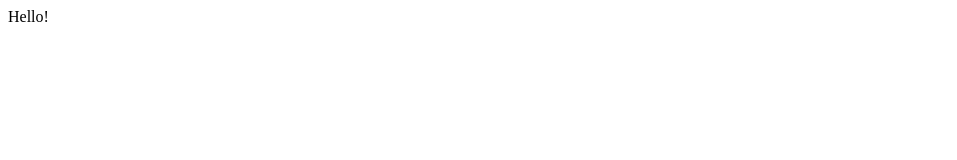
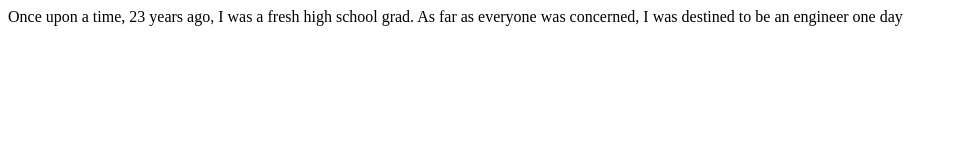
Before and after one commit to Sharion2023/js-assignment-4-html-me-something-Sharion2023, a website: page index.html in a window 1280 px wide. Shown: the whole page, without its empty margins (0-957 px from the left). Drawn offline with Linux system fonts and the light colour scheme.

Commit message:
"First attempt at edit"

```diff
--- a/index.html
+++ b/index.html
@@ -3,6 +3,6 @@
    <head>
    </head>
    <body>
-      <!-- Write your HTML in this file! --> Hello!
+      Once upon a time, 23 years ago, I was a fresh high school grad. As far as everyone was concerned, I was destined to be an engineer one day
    </body>
 </html>
```
